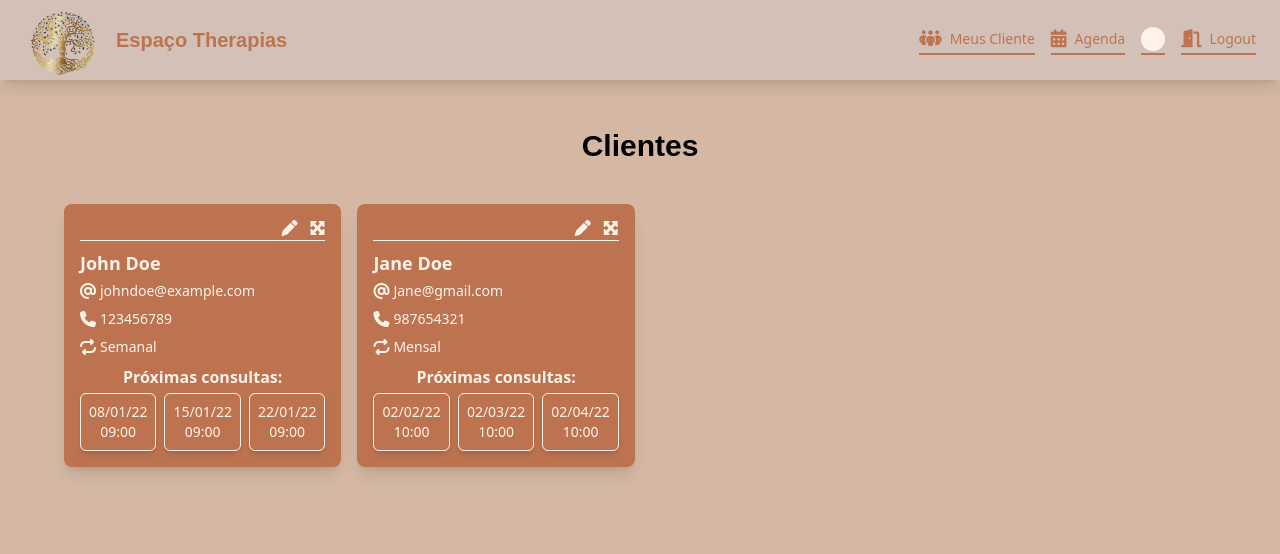
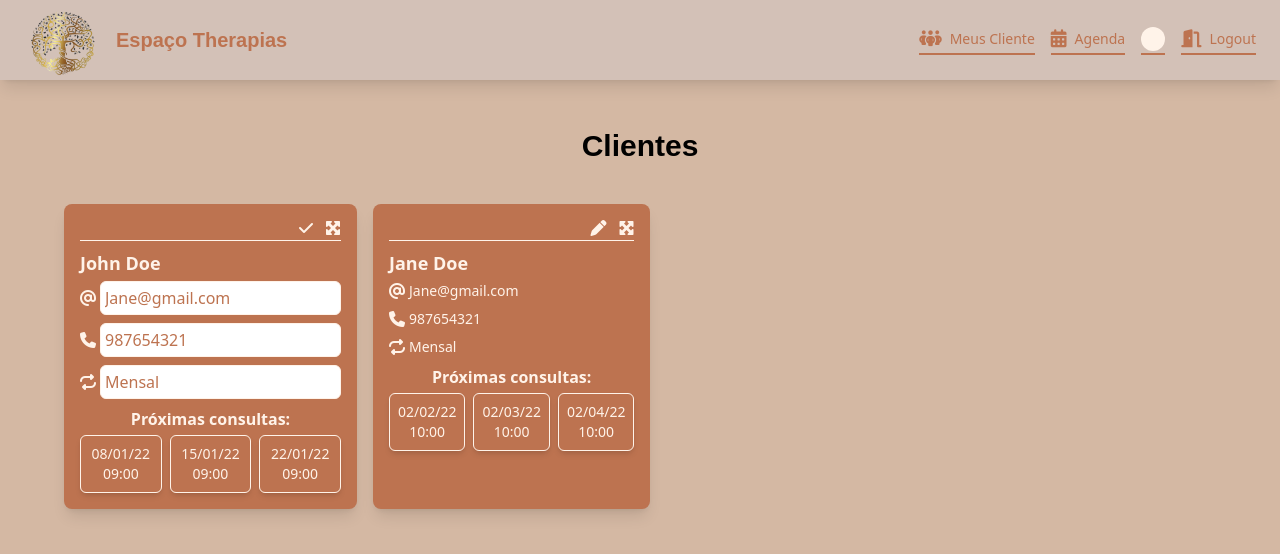
Before and after one commit to IsaiasCBLuz/Espaco-Therapias, a React (Vite) app: page /my-space/clientes in a window 1280 px wide. Both pictures are taken after a click on the icon 289 px from the left and 228 px from the top of the page. Shown: the top 554 px of the page. Built offline with nearby package versions, Linux system fonts and the light colour scheme; a web font is replaced by a local one.

Commit message:
refactor: Add editing functionality and input fields for client information in Clientes page

```diff
--- a/src/pages/Admin/clientes/index.tsx
+++ b/src/pages/Admin/clientes/index.tsx
@@ -6,6 +6,7 @@ export function Clientes() {
         {
             id: 1,
             expanded: false,
+            editing: false,
             data: "2022-01-01",
             dataF: "01/01/2022",
             hora: "09:00",
@@ -22,6 +23,7 @@ export function Clientes() {
         {
             id: 2,
             expanded: false,
+            editing: false,
             data: "2022-01-02",
             dataF: "02/01/2022",
             hora: "10:00",
@@ -150,6 +152,11 @@ export function Clientes() {
     const [descricaoForModal, setDescricaoForModal] = useState('');
     const [tipoForModal, setTipoForModal] = useState(false);
     const [editingConsulta, setEditingConsulta] = useState(false);
+    const [editingInfos, setEditingInfos] = useState(false);
+    const [nome, setNome] = useState('');
+    const [email, setEmail] = useState('');
+    const [telefone, setTelefone] = useState('');
+    const [recorrencia, setRecorrencia] = useState('');
 
     function handleExpand(id: number) {
         // setConsultasCliente();
@@ -171,6 +178,25 @@ export function Clientes() {
       setDescricaoForModal(descricao);
       setTipoForModal(tipo);
       setConsultaDescModal(true);
+    }
+
+    function handleEdit(id: number) {
+      setClientes(
+        clientes.map((cliente) => {
+          if (cliente.id === id) {
+            return {
+              ...cliente,
+              editing: !cliente.editing,
+            };
+          }
+          setNome(cliente.nome);
+          setEmail(cliente.email);
+          setTelefone(cliente.telefone);
+          setRecorrencia(cliente.recorrencia);
+          return cliente;
+        })
+      );
+      setEditingInfos(true);
     }
 
     useEffect(() => {
@@ -200,7 +226,8 @@ export function Clientes() {
                         key={cliente.id}
                   >
                     <div className="flex items-center border-b border-creme pb-1 justify-end gap-3">
-                      <i className="fas fa-pen text-creme cursor-pointer"></i>
+                      <i className={`fas fa-${cliente.editing ? 'check' : 'pen'} text-creme cursor-pointer`}
+                        onClick={() => handleEdit(cliente.id)}></i>
                       <i className={`fas fa-${cliente.expanded ? 'minimize' : 'maximize'} text-creme cursor-pointer`}
                         onClick={() => handleExpand(cliente.id)}></i>
                     </div>
@@ -214,15 +241,33 @@ export function Clientes() {
                           <div className="flex flex-col gap-2">
                             <div className="flex items-center gap-1">
                               <i className="fas fa-at text-creme"></i>
-                              <p className="text-creme text-sm">{cliente.email}</p>
+                              {cliente.editing ?
+                                <input type='text' className='text-castanho_rosado bg-castanho_claro p-1 rounded-md border border-creme'
+                                       value={email} onChange={(e) => setEmail(e.target.value)}
+                                />
+                                :
+                                <p className="text-creme text-sm">{cliente.email}</p>
+                              }
                             </div>
                             <div className="flex items-center gap-1">
                               <i className="fas fa-phone text-creme"></i>
-                              <p className="text-creme text-sm">{cliente.telefone}</p>
+                              {cliente.editing ?
+                                <input type='text' className='text-castanho_rosado bg-castanho_claro p-1 rounded-md border border-creme'
+                                       value={telefone} onChange={(e) => setTelefone(e.target.value)}
+                                />
+                                :
+                                <p className="text-creme text-sm">{cliente.telefone}</p>
+                              }
                             </div>
                             <div className="flex items-center gap-1">
                               <i className="fas fa-repeat text-creme"></i>
-                              <p className="text-creme text-sm">{cliente.recorrencia}</p>
+                              {cliente.editing ?
+                                <input type='text' className='text-castanho_rosado bg-castanho_claro p-1 rounded-md border border-creme'
+                                       value={recorrencia} onChange={(e) => setRecorrencia(e.target.value)}
+                                />
+                                :
+                                <p className="text-creme text-sm">{cliente.recorrencia}</p>
+                              }
                             </div>
                           </div>
                           <div className="mt-2">
@@ -290,9 +335,8 @@ export function Clientes() {
                                   {histConsultas.slice(0,12).map((consulta, index) => (
                                     <div
                                       className='flex flex-col gap-2 border border-creme px-2 py-2 rounded-lg shadow-xl shadow-[rgba(0,0,0,0.2)]
-                                                  cursor-pointer'
+                                                  cursor-default'
                                       key={index}
-                                      onClick={() => handleOpenModal(consulta.dataF, consulta.descricao, false)}
                                     >
                                       <p className='text-creme text-sm'>{consulta.dataF}</p>
                                     </div>
```
